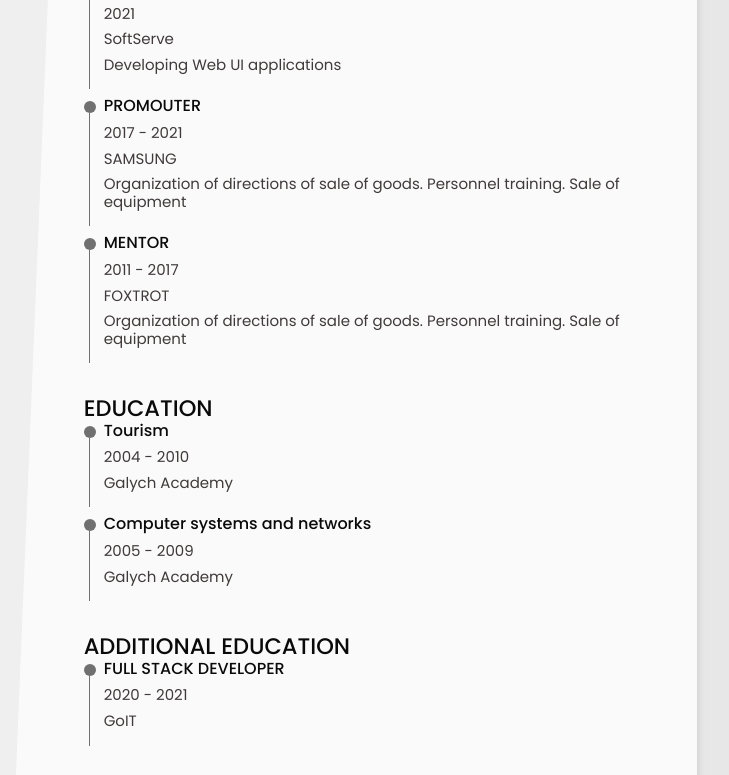
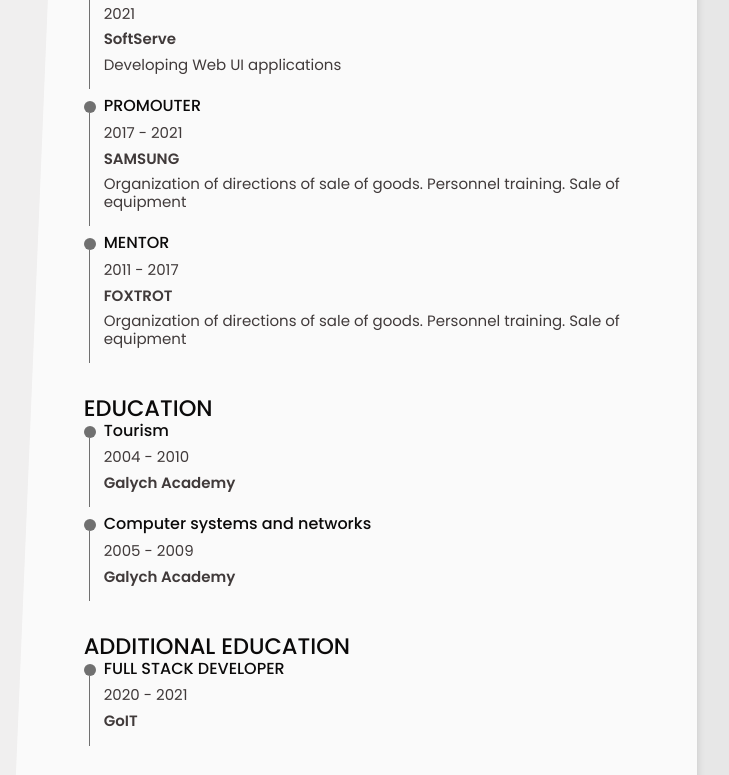
Before and after one commit to Tvido/viter-cv, a website: page index.html in a window 1280 px wide. Shown: the part 238-1013 px from the top of the page, 427-1156 px from the left. Drawn offline with nearby package versions, Linux system fonts and the light colour scheme.

Commit message:
Update index.html

```diff
--- a/index.html
+++ b/index.html
@@ -262,7 +262,7 @@
               <div class="experience__data bd-grid">
                 <h3 class="experience__title">Web-UI Developer</h3>
                 <span class="experience__year">2021</span>
-                <span class="experience__company">SoftServe</span>
+                <span class="experience__company"><strong>SoftServe</strong></span>
                 <p class="experience__description">Developing Web UI applications</p>
               </div>
             </div>
@@ -276,7 +276,7 @@
               <div class="experience__data bd-grid">
                 <h3 class="experience__title">PROMOUTER</h3>
                 <span class="experience__year">2017 - 2021</span>
-                <span class="experience__company">SAMSUNG</span>
+                <span class="experience__company"><strong>SAMSUNG</strong></span>
                 <p class="experience__description">Organization of directions of sale of goods. Personnel training. Sale
                   of equipment</p>
               </div>
@@ -292,7 +292,7 @@
                 <h3 class="experience__title">MENTOR</h3>
 
                 <span class="experience__year">2011 - 2017</span>
-                <span class="experience__company">FOXTROT</span>
+                <span class="experience__company"><strong>FOXTROT</strong></span>
                 <p class="experience__description">Organization of directions of sale of goods. Personnel training. Sale
                   of equipment
                 </p>
@@ -315,7 +315,7 @@
                 <h3 class="education__title">Tourism</h3>
 
                 <span class="education__year">2004 - 2010</span>
-                <span class="education__studies">Galych Academy</span>
+                <span class="education__studies"><strong>Galych Academy</strong></span>
               </div>
             </div>
 
@@ -329,7 +329,7 @@
                 <h3 class="education__title">Computer systems and networks</h3>
 
                 <span class="education__year">2005 - 2009</span>
-                <span class="education__studies">Galych Academy</span>
+                <span class="education__studies"><strong>Galych Academy</strong></span>
               </div>
             </div>
           </div>
@@ -349,7 +349,7 @@
                 <h3 class="education__title">FULL STACK DEVELOPER</h3>
 
                 <span class="education__year">2020 - 2021</span>
-                <span class="education__studies">GoIT</span>
+                <span class="education__studies"><strong>GoIT</strong></span>
               </div>
             </div>
           </div>
```
